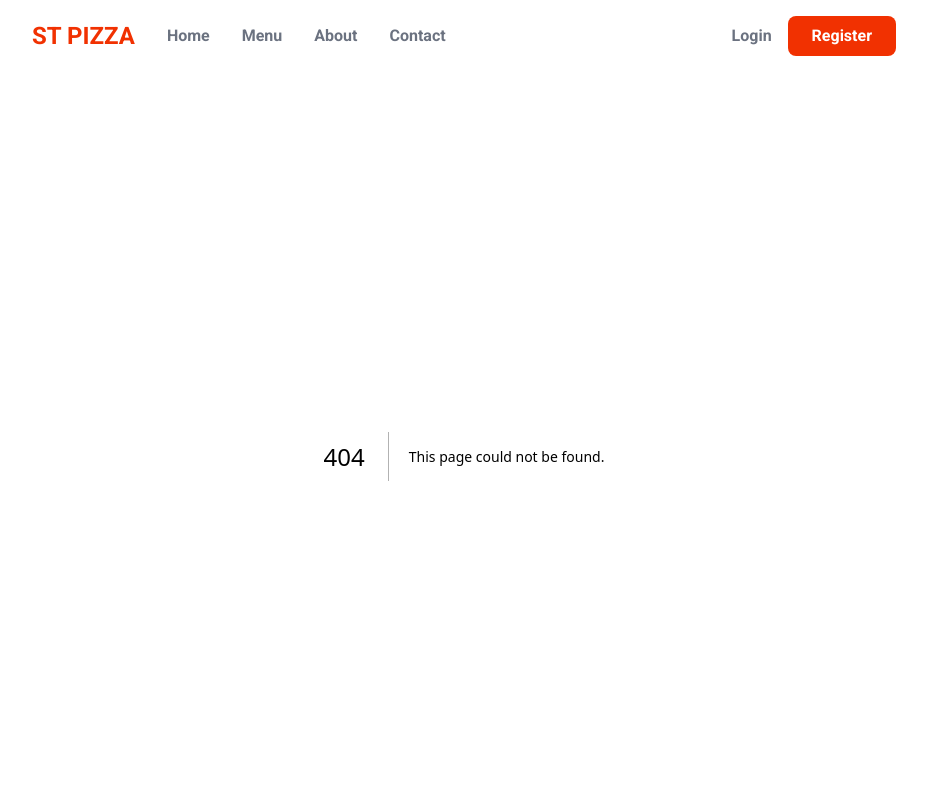
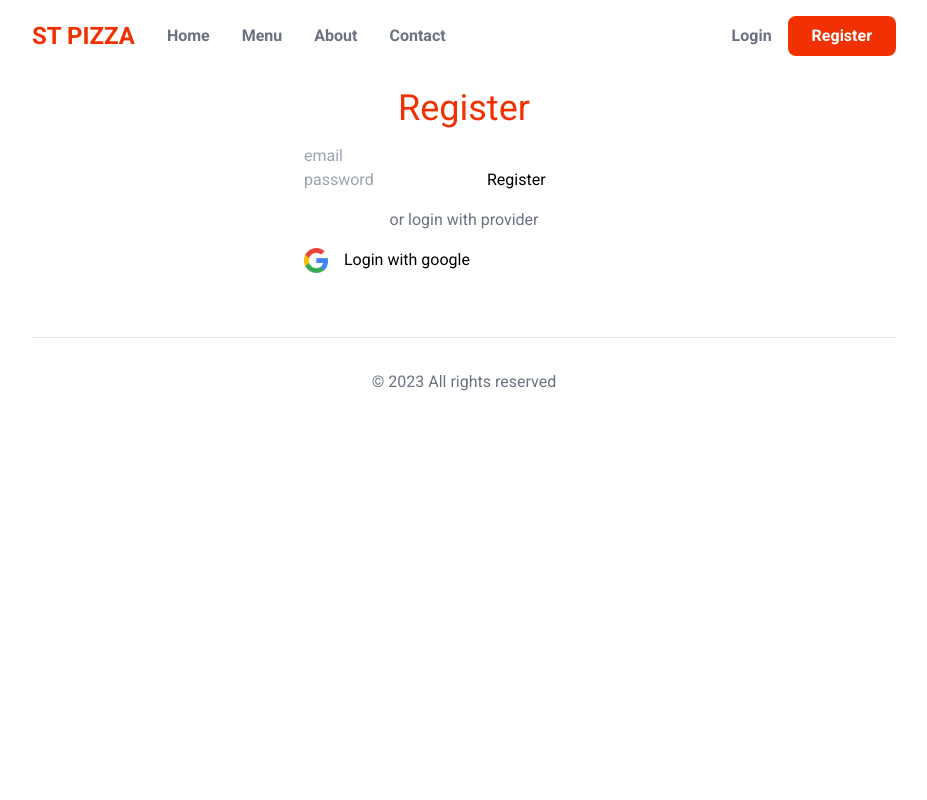
Before and after one commit to vvu060/food-delivery-app, a Next.js app: page /register in a window 1280 px wide. Before the commit this address had no page. Shown: the top 800 px of the page, without its empty margins (176-1103 px from the left). Built offline with nearby package versions, Linux system fonts and the light colour scheme.

Commit message:
Add register page component

```diff
--- /dev/null
+++ b/src/app/register/page.tsx
@@ -0,0 +1,24 @@
+import Image from 'next/image';
+import React from 'react';
+
+const RegisterPage = () => {
+  return (
+    <section className='mt-8'>
+      <h1 className='text-center text-primary text-4xl mb-4'>Register</h1>
+      <form className='block max-w-xs mx-auto'>
+        <input type='email' name='' id='' placeholder='email' />
+        <input type='password' name='' id='' placeholder='password' />
+        <button type='submit'>Register</button>
+        <div className='my-4 text-center text-gray-500'>
+          or login with provider
+        </div>
+        <button className='flex items-center gap-4 justify-center'>
+          <Image src='/google.png' alt='google' width='24' height='24' />
+          Login with google
+        </button>
+      </form>
+    </section>
+  );
+};
+
+export default RegisterPage;
```
